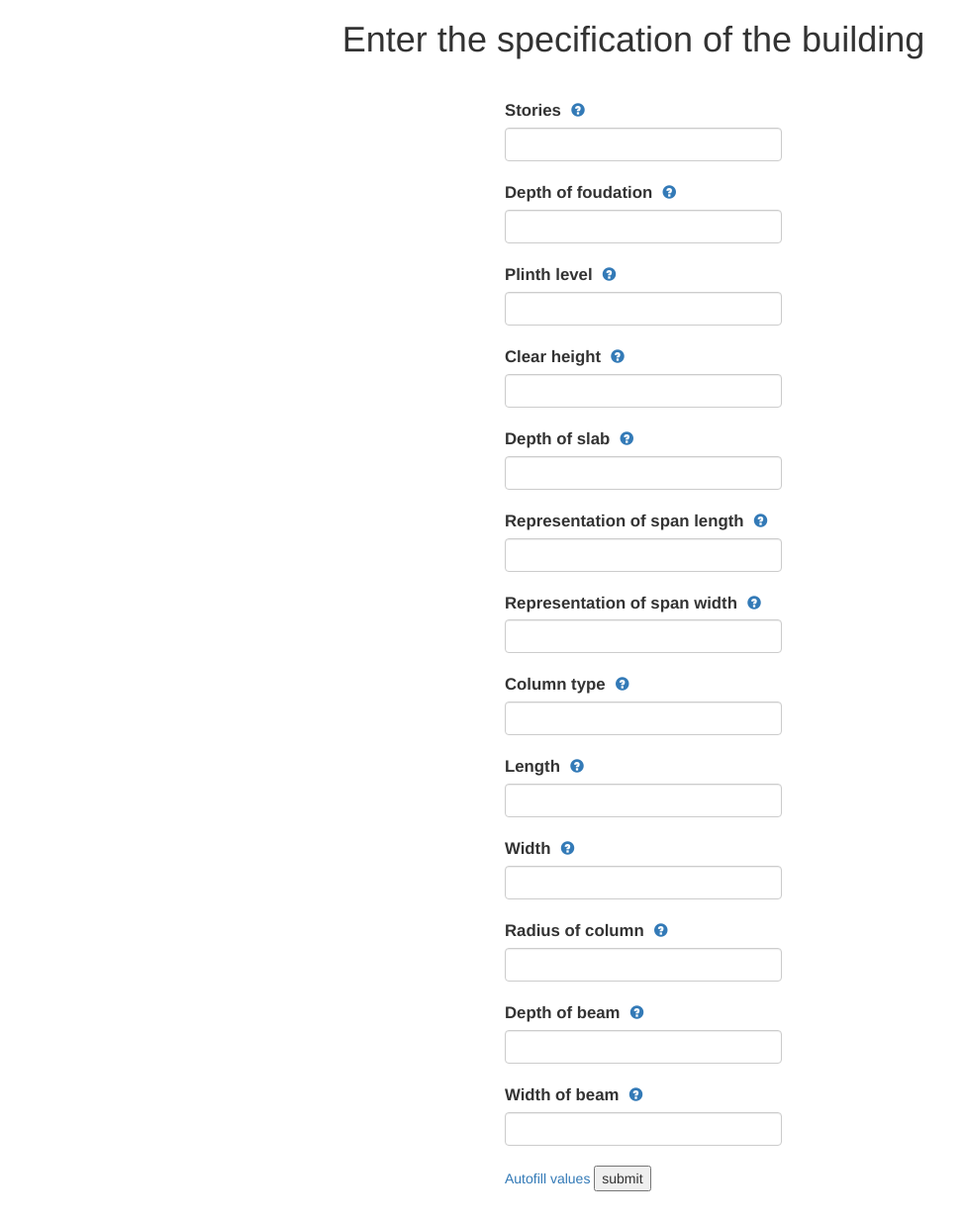
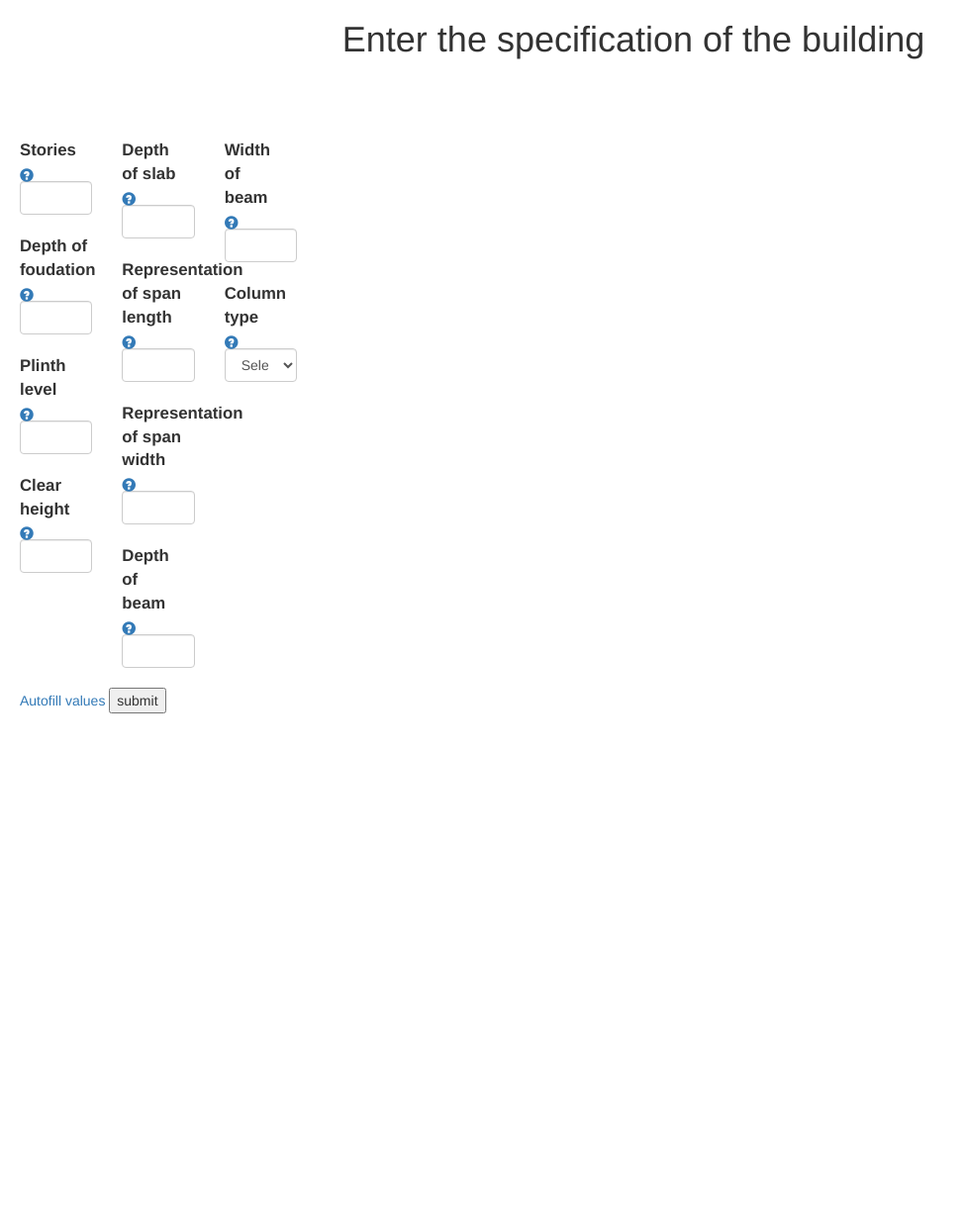
Before and after one commit to amrit3701/Drawing-FreeCAD, a Django app: page / in a window 1280 px wide. Shown: the part 52-1286 px from the top of the page at 99% size, without its empty margins (0-975 px from the left). After the commit the page ends 773 px from the top, so only its background shows below. Run offline with Django 3.2, Linux system fonts and the light colour scheme; some libraries are stand-ins or nearby versions.

Commit message:
adds control.js

```diff
--- a/src/templates/web_app/index.html
+++ b/src/templates/web_app/index.html
@@ -1,10 +1,3 @@
-<!--
-<head>
-<style>
-tr.col_type_options { display: none; }
-</style>
-</head>
--->
 {% load static %}
 <html>
 <head>
@@ -18,30 +11,9 @@ tr.col_type_options { display: none; }
   <!-- Latest compiled JavaScript -->
   <script src="https://maxcdn.bootstrapcdn.com/bootstrap/3.3.7/js/bootstrap.min.js"></script>
   <link rel="stylesheet" type="text/css" href="{% static 'css/style.css' %}" />
+  <script src="{% static '/js/control.js' %}" ></script>
 </head>
 <body>
-<script>
-    function autofill(){
-        document.getElementById("stories").value="8";
-        document.getElementById("dep_of_foun").value="6";
-        document.getElementById("plinth_lev").value="4";
-        document.getElementById("cclear_height").value="8@10";
-        document.getElementById("dep_slab").value="1";
-        document.getElementById("rep_span_len").value="6@8";
-        document.getElementById("rep_span_wid").value="5@8";
-        document.getElementById("col_type").value="0";
-        document.getElementById("len_col").value="1";
-        document.getElementById("wid_col").value="1";
-        document.getElementById("radius_col").value="1";
-        document.getElementById("dep_beam").value="1";
-        document.getElementById("wid_beam").value="1";
-    }
-</script>
-<script type="text/javascript" >
-$(document).ready(function(){
-  $('[data-toggle="tooltip"]').tooltip();
-});
-</script>
 <nav role="navigation" class="navbar">
   <!-- Brand and toggle get grouped for better mobile display -->
   <div class="navbar-header">
@@ -66,88 +38,67 @@ $(document).ready(function(){
   </div>
 </nav>
 
-<h1>Enter the specification of the building</h1>
-<center>
+<h1>Enter the specification of the building</h1><br /><br />
 <form action="{% url 'specs' %}" method="POST" id="form" >
   <fieldset id="field" class="form-group" >
     {% csrf_token %}
-            <div>
+    <div class="row">
+      <div class="col-md-4" id="cols" >
             <label>Stories</label><a href="#" class="glyphicon glyphicon-question-sign" data-toggle="tooltip" data-placement="top" title="information" ></a>
             <input type="number" name="stories" id="stories" class="form-control" ><br />
-            </div>
+
             <label>Depth of foudation</label><a href="#" class="glyphicon glyphicon-question-sign" data-toggle="tooltip" data-placement="top" title="information" ></a>
             <input type="number" name="dep_of_foun" step="any" min="0" max="100" id="dep_of_foun" class="form-control"><br />
 
-            <label>Plinth level</label><a class="glyphicon glyphicon-question-sign" data-toggle="tooltip" data-placement="top" title="information" ></a>
+            <label>Plinth level</label><a href="#" class="glyphicon glyphicon-question-sign" data-toggle="tooltip" data-placement="top" title="information" ></a>
             <input type="number" name="plinth_lev" step="any" min="0" max="100" id="plinth_lev" class="form-control"><br />
 
-            <label>Clear height</label><a class="glyphicon glyphicon-question-sign" data-toggle="tooltip" data-placement="top" title="information" ></a>
+            <label>Clear height</label><a href="#" class="glyphicon glyphicon-question-sign" data-toggle="tooltip" data-placement="top" title="information" ></a>
             <input type="text" name="cclear_height" id="cclear_height" class="form-control"><br />
-
-            <label>Depth of slab</label><a class="glyphicon glyphicon-question-sign" data-toggle="tooltip" data-placement="top" title="information" ></a>
+      </div>
+      <div class="col-md-4" id="cols" >
+            <label>Depth of slab</label><a href="#" class="glyphicon glyphicon-question-sign" data-toggle="tooltip" data-placement="top" title="information" ></a>
             <input type="number" name="dep_slab" step="any" min="0" max="100" id="dep_slab" class="form-control"><br />
 
-            <label>Representation of span length</label><a class="glyphicon glyphicon-question-sign" data-toggle="tooltip" data-placement="top" title="information" ></a>
+            <label>Representation of span length</label><a href="#" class="glyphicon glyphicon-question-sign" data-toggle="tooltip" data-placement="top" title="information" ></a>
             <input type="text" name="rep_span_len" id="rep_span_len" class="form-control"><br />
 
-            <label>Representation of span width</label><a class="glyphicon glyphicon-question-sign" data-toggle="tooltip" data-placement="top" title="information" ></a>
+            <label>Representation of span width</label><a href="#" class="glyphicon glyphicon-question-sign" data-toggle="tooltip" data-placement="top" title="information" ></a>
             <input type="text" name="rep_span_wid" id="rep_span_wid" class="form-control"><br />
 
-            <label>Column type</label><a class="glyphicon glyphicon-question-sign" data-toggle="tooltip" data-placement="top" title="information" ></a>
-            <input type="number" name="col_type" id="col_type" class="form-control"><br />
+            <label>Depth of beam</label><a href="#" class="glyphicon glyphicon-question-sign" data-toggle="tooltip" data-placement="top" title="information" ></a>
+            <input type="number" name="dep_beam" step="any" min="0" max="100"  id="dep_beam" class="form-control"><br />
+      </div>
+      <div class="col-md-4" id="cols" >
+            <label>Width of beam</label><a href="#" class="glyphicon glyphicon-question-sign" data-toggle="tooltip" data-placement="top" title="information" ></a>
+            <input type="number" name="wid_beam" step="any" min="0" max="100" id="wid_beam" class="form-control"><br />
 
+            <label>Column type</label><a href="#" class="glyphicon glyphicon-question-sign" data-toggle="tooltip" data-placement="top" title="information" ></a>
 
-
-<!--        <tr>
-            <td>Column type</td>
-            <td><select name="col_type" id="col_type">
-                    <option value="0"> Cylinder </option>
-                    <option value="1"> Rectangle </option>
-                </select>
-        </tr>
--->
-<!--        <tr value="1" id="col_type_1" class="col_type_options" >
-            <td> Length</td>
-            <td> <input type="number" name="len_col" > </td>
-            <td> Width </td>
-            <td> <input type="number" name="wid_col" > </td>
-        </tr>-->
+            <select name="col_type" id="col_type" class="form-control" onchange="showThem(this);" >
+              <option value="3" > Select -- </option>
+              <option value="0" > Circle </option>
+              <option value="1" > Rectangle </option>
+            </select><br />
 
         <div value="1" id="col_type_1" class="col_type_options" >
-            <label>Length</label><a class="glyphicon glyphicon-question-sign" data-toggle="tooltip" data-placement="top" title="information" ></a>
+            <label>Length</label><a href="#" class="glyphicon glyphicon-question-sign" data-toggle="tooltip" data-placement="top" title="information" ></a>
             <input type="number" name="len_col" step="any" min="0" max="100" id="len_col" class="form-control"><br />
         </div>
-
-            <label>Width</label><a class="glyphicon glyphicon-question-sign" data-toggle="tooltip" data-placement="top" title="information" ></a>
+        <div id="col_type_1_2" >
+            <label>Width</label><a href="#" class="glyphicon glyphicon-question-sign" data-toggle="tooltip" data-placement="top" title="information" ></a>
             <input type="number" name="wid_col" step="any" min="0" max="100" id="wid_col" class="form-control"><br />
-
+        </div>
         <div value="0" id="col_type_0" class="col_type_options">
-            <label>Radius of column</label><a class="glyphicon glyphicon-question-sign" data-toggle="tooltip" data-placement="top" title="information" ></a>
+            <label>Radius of column</label><a href="#" class="glyphicon glyphicon-question-sign" data-toggle="tooltip" data-placement="top" title="information" ></a>
             <input type="number" name="radius_col" step="any" min="0" max="100" id="radius_col" class="form-control"> <br />
         </div>
-            <label>Depth of beam</label><a class="glyphicon glyphicon-question-sign" data-toggle="tooltip" data-placement="top" title="information" ></a>
-            <input type="number" name="dep_beam" step="any" min="0" max="100"  id="dep_beam" class="form-control"><br />
-            <label>Width of beam</label><a class="glyphicon glyphicon-question-sign" data-toggle="tooltip" data-placement="top" title="information" ></a>
-            <input type="number" name="wid_beam" step="any" min="0" max="100" id="wid_beam" class="form-control"><br />
+     </div>
+    </div>
             <a href="#"  id="autofill" onclick="autofill()">Autofill values</a>
             <input type="submit" value="submit" id="submit"><br />
 
   </fieldset>
 </form>
-</center>
 </body>
 </html>
-<!--
-<script type="text/javascript" src=" https://ajax.googleapis.com/ajax/libs/jquery/1.7.2/jquery.js"></script>
-
-<script>
-
-$(document).ready(function(){
-
-    $('#col_type').on('change', function() {
-      $('tr.col_type_options').hide();
-        $('#col_type_' + $(this).val() ).show();
-    });
-
-});
-</script>-->
```
Also changed, not shown: src/static/js/control.js (added, +38 -0 lines).
